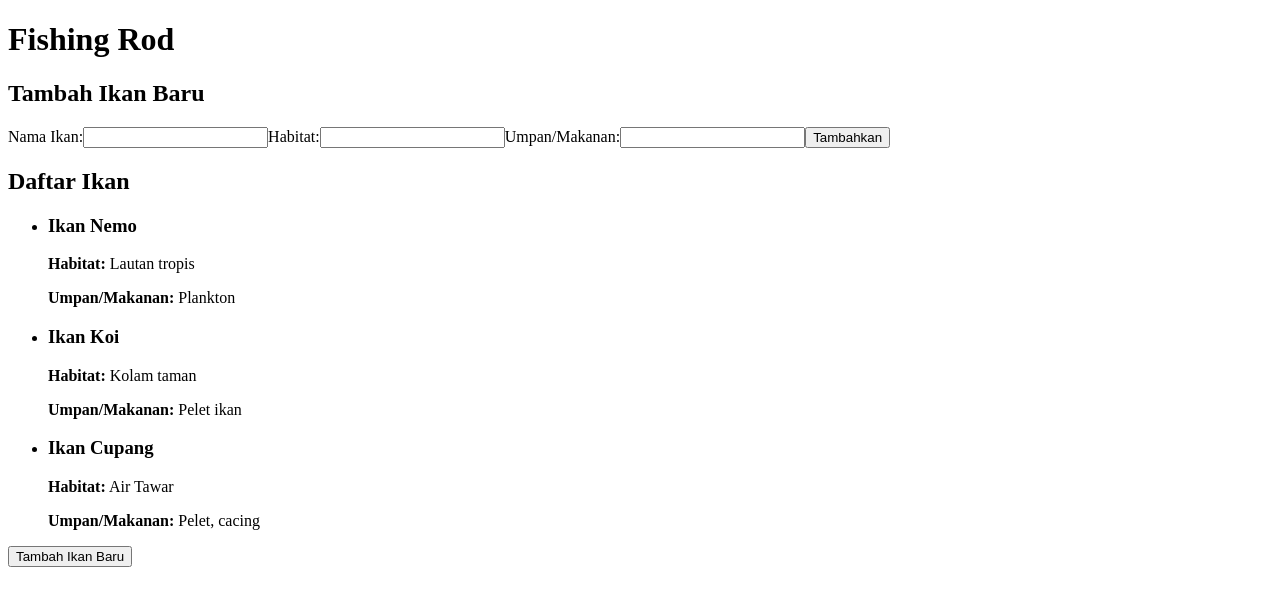
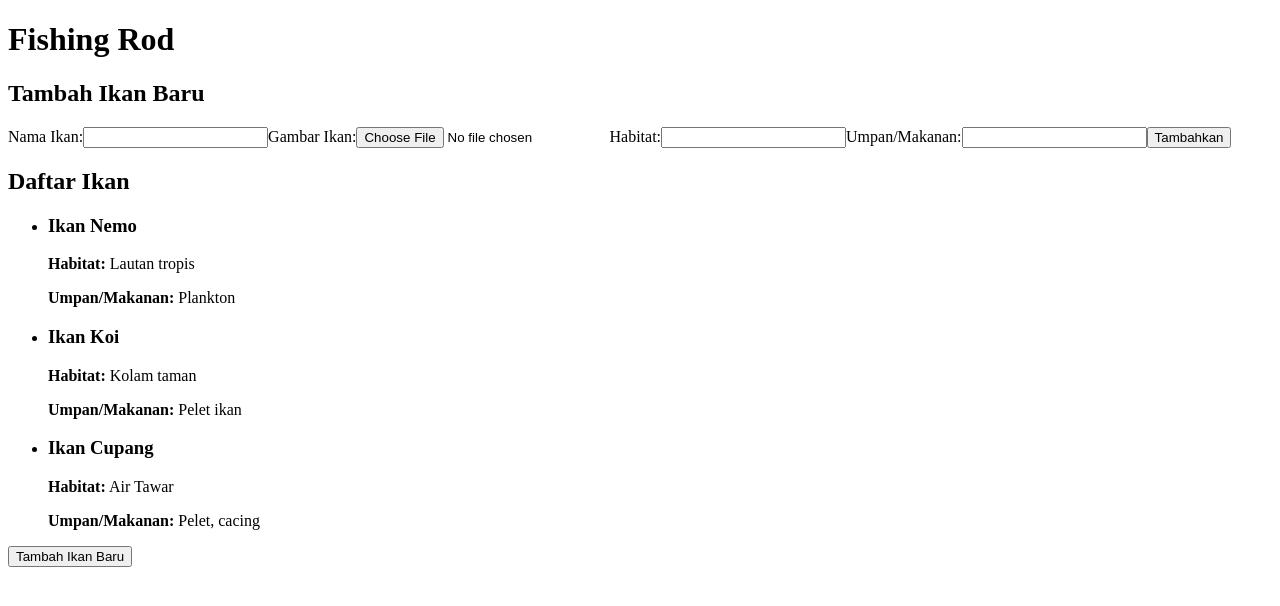
Before and after one commit to Adiosiu/fishingrods3, a Nuxt app: page / in a window 1280 px wide. Both pictures are taken after a click on the button "Tambah Ikan Baru". Shown: the top 606 px of the page. Built offline with nearby package versions, Linux system fonts and the light colour scheme.

Commit message:
update gambar

```diff
--- a/pages/index.vue
+++ b/pages/index.vue
@@ -10,6 +10,8 @@
           <form @submit.prevent="addFish">
             <label for="nama">Nama Ikan:</label>
             <input type="text" id="nama" v-model="newFish.nama" required>
+            <label for="image">Gambar Ikan:</label>
+            <input type="file" id="image" @change="handleImageUpload" required>
             <label for="habitat">Habitat:</label>
             <input type="text" id="habitat" v-model="newFish.habitat" required>
             <label for="pakan">Umpan/Makanan:</label>
```
